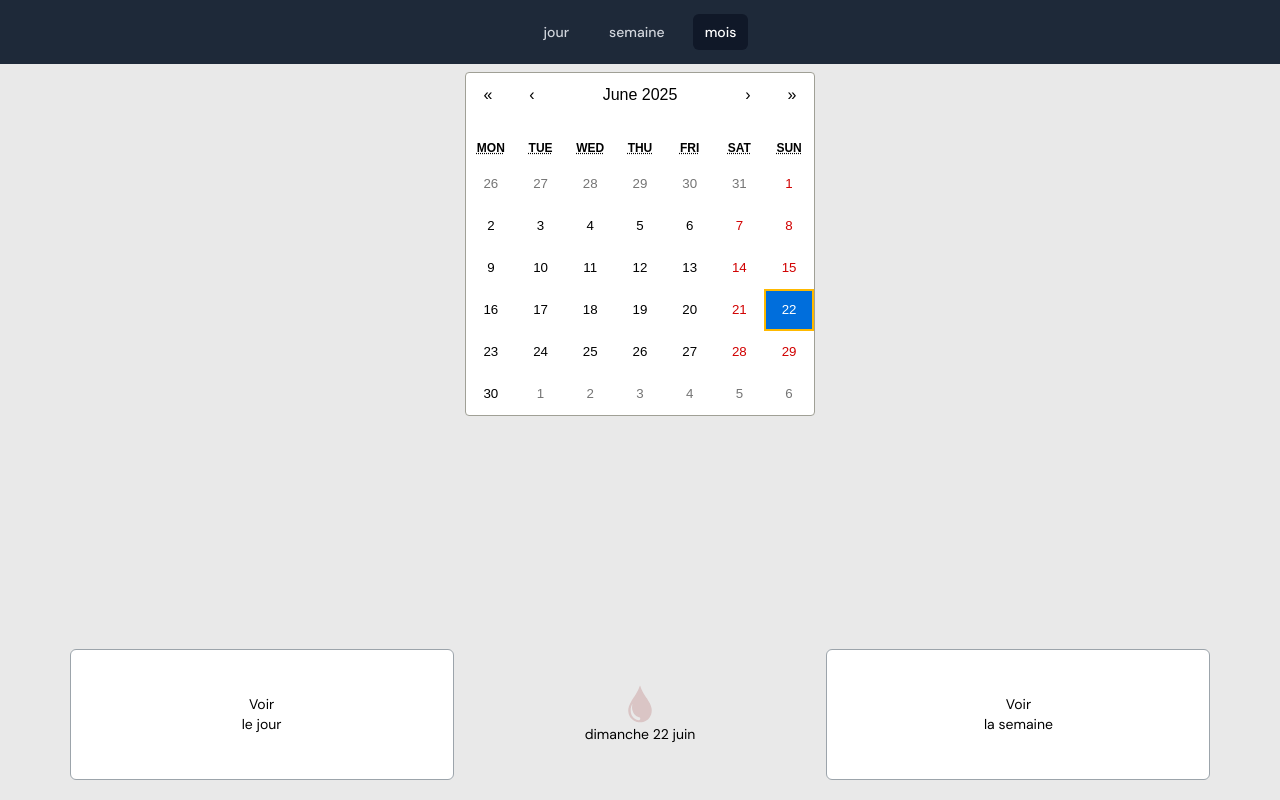
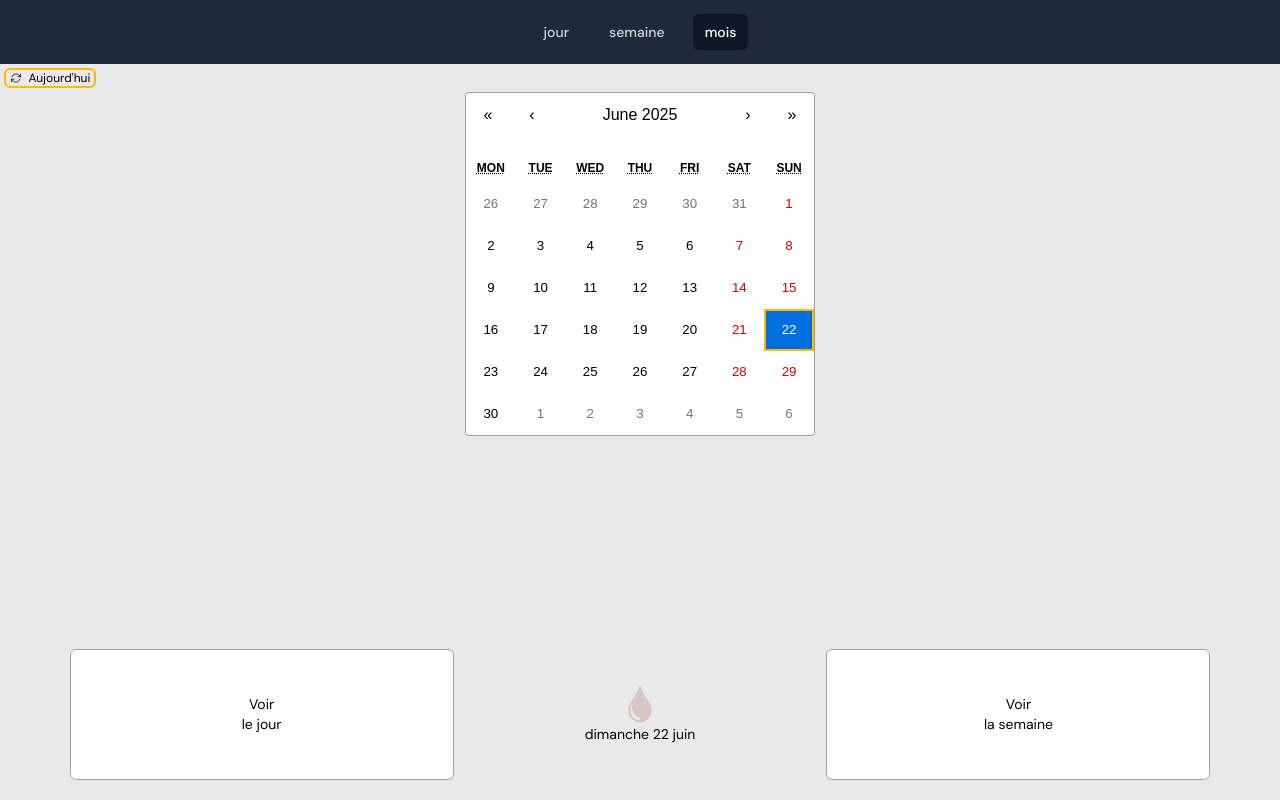
Before and after one commit to Faber-smythe/raigle, a React (Vite) app: page /month in a window 1280 px wide. Built offline with nearby package versions, Linux system fonts and the light colour scheme.

Commit message:
added 'back to today' feature

```diff
--- a/package.json
+++ b/package.json
@@ -1,7 +1,7 @@
 {
-  "name": "raigle_1",
+  "name": "raigle",
   "private": true,
-  "version": "0.0.0",
+  "version": "1.0.0",
   "type": "module",
   "scripts": {
     "dev": "vite",
--- a/src/components/DropColourPicker.tsx
+++ b/src/components/DropColourPicker.tsx
@@ -1,10 +1,10 @@
 import { useRef, useEffect, useState } from "react"
 
 const backgroundGradient = [
-  { colour: [29, 0, 0], percentage: 0 },
+  { colour: [45, 10, 0], percentage: 0 },
   // { colour: [154, 13, 12], percentage: 30 },
   { colour: [255, 23, 21], percentage: 50 },
-  { colour: [219, 144, 144], percentage: 80 },
+  { colour: [255, 190, 190], percentage: 80 },
   { colour: [94, 68, 68], percentage: 90 },
   { colour: [212, 92, 32], percentage: 100 }
 ]
--- /dev/null
+++ b/src/components/TodayButton.tsx
@@ -0,0 +1,32 @@
+import { useNavigate, useLocation, useParams } from "react-router"
+import { ArrowPathIcon } from '@heroicons/react/24/outline'
+import { formatDateForStorage } from '@/misc/Utils'
+
+interface TodayButtonProps {
+  callBack?: Function
+}
+
+const TodayButton = ({ callBack }: TodayButtonProps) => {
+  const navigate = useNavigate()
+  const { dayParam } = useParams();
+  const location = useLocation()
+
+  const handleTodayClick = () => {
+    if (!dayParam) return
+    const currentRoute = location.pathname.replace(dayParam, "")
+
+    if (callBack) callBack()
+    navigate(currentRoute + formatDateForStorage(new Date()))
+
+  }
+
+  return (
+    <div onClick={handleTodayClick} className="flex items-center justify-center text-xs rounded-md border-2 border-amber-400 px-1">
+      <ArrowPathIcon className="size-3" />
+      &nbsp;
+      Aujourd'hui
+    </div>
+  )
+}
+
+export default TodayButton
--- a/src/components/views/MonthView.tsx
+++ b/src/components/views/MonthView.tsx
@@ -1,12 +1,13 @@
 
 import Calendar from 'react-calendar';
-import { useState, useEffect } from 'react';
+import { useState, useEffect, useRef } from 'react';
 import { formatDateForDisplay, formatDateForStorage, getDateFromStorageFormat } from '@/misc/Utils';
 import type { TileArgs } from 'react-calendar';
 import { useOutletContext, Link, useParams, useNavigate } from 'react-router';
 import { PeriodEntry as Entry } from '@/misc/Types';
 import { usePeriodStore } from '@/store/usePeriodStore';
 import Drop from '@/components/Drop';
+import TodayButton from '@/components/TodayButton';
 
 type ValuePiece = Date | null;
 type Value = ValuePiece | [ValuePiece, ValuePiece];
@@ -37,7 +38,6 @@ const MonthViewDay = ({ day }: WeekViewDayProp) => {
 
     setEntry(newEntry)
     updateEntryStore(newEntry) // this will either remove the entry if empty, or else save it
-
   }
 
 
@@ -59,10 +59,11 @@ const MonthViewDay = ({ day }: WeekViewDayProp) => {
 
 const MonthView = () => {
 
-  // const dataContext = useOutletContext() as Entry[]
   const dataEntries = usePeriodStore(state => state.entries);
   const navigate = useNavigate()
   const [value, setValue] = useState<Value>(new Date());
+  const [startDate, setStartDate] = useState<Date | undefined>();
+  const calendarRef = useRef<HTMLDivElement | null>(null)
 
   const { dayParam } = useParams();
 
@@ -72,10 +73,37 @@ const MonthView = () => {
       targetDay = getDateFromStorageFormat(dayParam)
       if (targetDay) {
         setValue(targetDay)
+        navigate(`/month/${formatDateForStorage(targetDay)}`)
       }
     }
+
   }, [dayParam])
 
+  const goBackToToday = () => {
+    // set active start date but it causes the month navigation to freeze
+    setStartDate(new Date())
+  }
+  const disableActiveStartDate = () => {
+    // causes month navigation to work again
+    setTimeout(() => setStartDate(undefined));
+  }
+
+  useEffect(() => {
+    const calendarElement = calendarRef.current as HTMLDivElement;
+    const navigationButtons = calendarElement.querySelectorAll('.react-calendar__navigation__arrow');
+
+    navigationButtons.forEach(button => {
+      button.addEventListener('click', disableActiveStartDate);
+    });
+
+    return () => {
+      if (calendarElement) {
+        navigationButtons.forEach(button => {
+          button.removeEventListener('click', disableActiveStartDate);
+        });
+      }
+    };
+  }, []);
 
   const handleTileContent = (tile: TileArgs) => {
     const entry = dataEntries.find(entry => entry.date == formatDateForStorage(tile.date))
@@ -104,12 +132,20 @@ const MonthView = () => {
     navigate(`/month/${formatDateForStorage(day)}`)
   }
 
+
   return (
-    <section className="h-full flex flex-col justify-between">
-      <div className=" m-2 rounded-md flex items-center justify-center">
+    <section className="h-full flex flex-col relative justify-between">
+      {true &&
+        <div className=" flex flex-col items-center justify-center absolute top-1 left-1">
+          <TodayButton callBack={goBackToToday} />
+        </div>
+      }
+      <div className=" m-2 rounded-md flex items-center justify-center pt-5">
         <Calendar
           onChange={setValue}
           value={value}
+          inputRef={calendarRef}
+          activeStartDate={startDate}
           className="rounded h-full"
           tileClassName={handleTileClasses}
           tileContent={handleTileContent}
--- a/src/components/views/WeekView.tsx
+++ b/src/components/views/WeekView.tsx
@@ -6,6 +6,7 @@ import { PencilSquareIcon, ChevronLeftIcon, ChevronRightIcon } from '@heroicons/
 import { useOutletContext, useNavigate, useParams } from 'react-router';
 import { usePeriodStore } from '@/store/usePeriodStore';
 import Drop from '@/components/Drop';
+import TodayButton from '@/components/TodayButton';
 
 interface WeekViewDayProp {
   day: Date
@@ -52,7 +53,7 @@ const WeekViewDay = ({ day }: WeekViewDayProp) => {
         {entry.notes && <PencilSquareIcon className="size-4" />}
         {entry.notes &&
           <p className="block w-10/10 italic text-xs whitespace-nowrap overflow-hidden text-ellipsis self-start">
-            {entry.notes[0]}
+            {entry.notes}
           </p>
         }
       </div>
@@ -72,12 +73,16 @@ const WeekView = () => {
   const navigate = useNavigate();
 
   useEffect(() => {
+  }, [])
+
+  useEffect(() => {
     // check for date in the url
     let targetDay
     if (dayParam) {
       targetDay = getDateFromStorageFormat(dayParam)
       if (targetDay) {
-        setWeek(getWeekfromDay(targetDay))
+        const targetWeek = getWeekfromDay(targetDay)
+        setWeek(targetWeek)
       }
     }
     if (!dayParam || !targetDay) {
@@ -106,19 +111,21 @@ const WeekView = () => {
     const lastDay = week[6].toLocaleString("FR-fr", { day: "numeric" })
     const lastDayMonth = week[6].toLocaleString("FR-fr", { month: "short" })
 
-    return <p>{firstDay} {firstDayMonth != lastDayMonth ? firstDayMonth : ""} - {lastDay} {lastDayMonth}</p>
+    return <p className="text-center m-2 capitalize w-6/10 ">{firstDay} {firstDayMonth != lastDayMonth ? firstDayMonth : ""} - {lastDay} {lastDayMonth}</p>
   }
 
   return (
+    week &&
     <section id="weekview-section" className="flex flex-col grow relative overflow-hidden">
-      <div className="flex h-1/9 justify-between items-center">
-        <p className="px-3">
-          <ChevronLeftIcon className="size-6 hover:cursor-pointer" onClick={goToWeekBefore} />
-        </p>
+      {!(week.map(date => formatDateForStorage(date)).find(date => date == formatDateForStorage(new Date()))) &&
+        <div className=" flex flex-col items-center justify-center absolute top-1 left-1">
+          <TodayButton />
+        </div>
+      }
+      <div className="flex h-1/9 justify-center items-center pt-5">
+        <ChevronLeftIcon className="size-8 hover:cursor-pointer" onClick={goToWeekBefore} />
         {week.length && <CurrentWeekLabel week={week} />}
-        <p className="px-3">
-          <ChevronRightIcon className="size-6  hover:cursor-pointer" onClick={goToComingWeek} />
-        </p>
+        <ChevronRightIcon className="size-8  hover:cursor-pointer" onClick={goToComingWeek} />
       </div>
       <div className="flex flex-col h-8/9 overflow-scroll">
         {week.map(day =>
--- a/src/main.tsx
+++ b/src/main.tsx
@@ -34,7 +34,6 @@ createRoot(document.getElementById('root')!).render(
           <Route path="month" element={<MonthView />} />
         </Route>
       </Routes>
-      {/* <App /> */}
     </StrictMode>
   </BrowserRouter>
 )
--- a/src/misc/Utils.ts
+++ b/src/misc/Utils.ts
@@ -23,9 +23,11 @@ export const isToday = (day: Date): boolean => {
 
 export const getWeekfromDay = (day: Date): Date[] => {
   const currentDay = new Date(day.getTime())
+  console.log("currentDay : ", currentDay)
   let week: Date[] = []
   for (let i = 1; i <= 7; i++) {
-    let first = currentDay.getDate() - currentDay.getDay() + i
+    const currentDayIndex = currentDay.getDay() == 0 ? 7 : currentDay.getDay() // sunday is index 0 /!\
+    let first = currentDay.getDate() - currentDayIndex + i
     let day = new Date(currentDay.setDate(first))
     week.push(day)
   }
--- a/src/store/usePeriodStore.ts
+++ b/src/store/usePeriodStore.ts
@@ -23,6 +23,7 @@ export const usePeriodStore = create<PeriodState>((set) => ({
     }),
   removeEntry: (date) =>
     set((state) => {
+      console.log("removing entry : ", date)
       const updated = state.entries.filter(e => e.date !== date);
       localStorage.setItem('periodEntries', JSON.stringify(updated));
       return { entries: updated };
--- a/vite.config.ts
+++ b/vite.config.ts
@@ -20,8 +20,8 @@ export default defineConfig({
       //   swDest: 'sw.js'
       // },
       manifest: {
-        name: 'Period Tracker',
-        short_name: 'Tracker',
+        name: 'Raigle - saigneur du ciel',
+        short_name: 'Raigle',
         description: 'A simple PWA for tracking menstruation cycles',
         theme_color: '#e91e63',
         background_color: '#030014',
```
Also changed, not shown: src/components/Drop.tsx (+1 -62 lines), src/components/views/DayView.tsx (+14 -9 lines).
